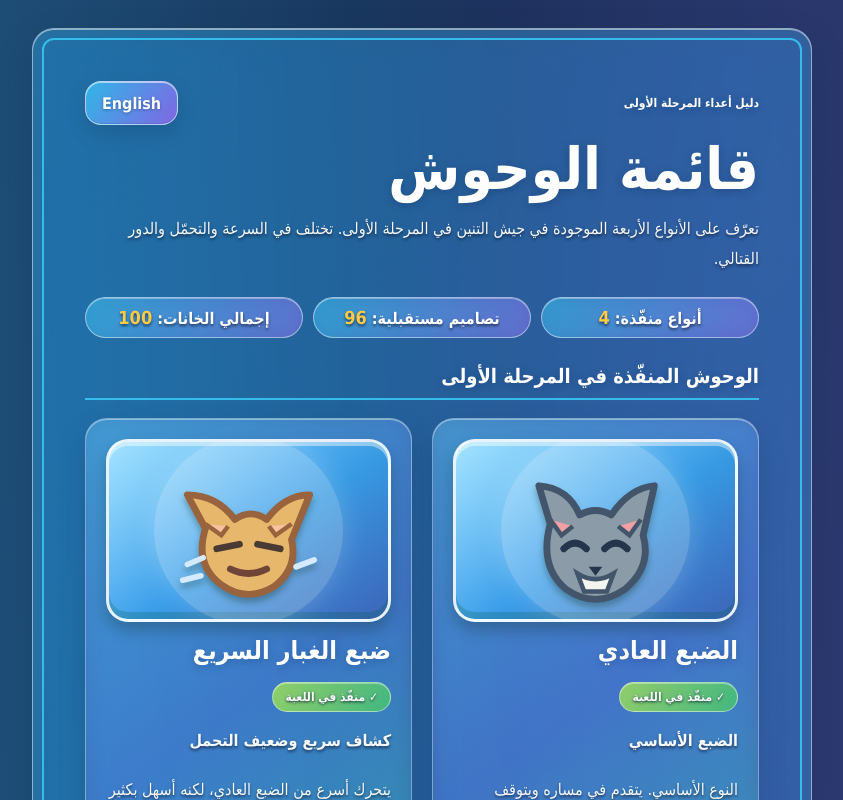
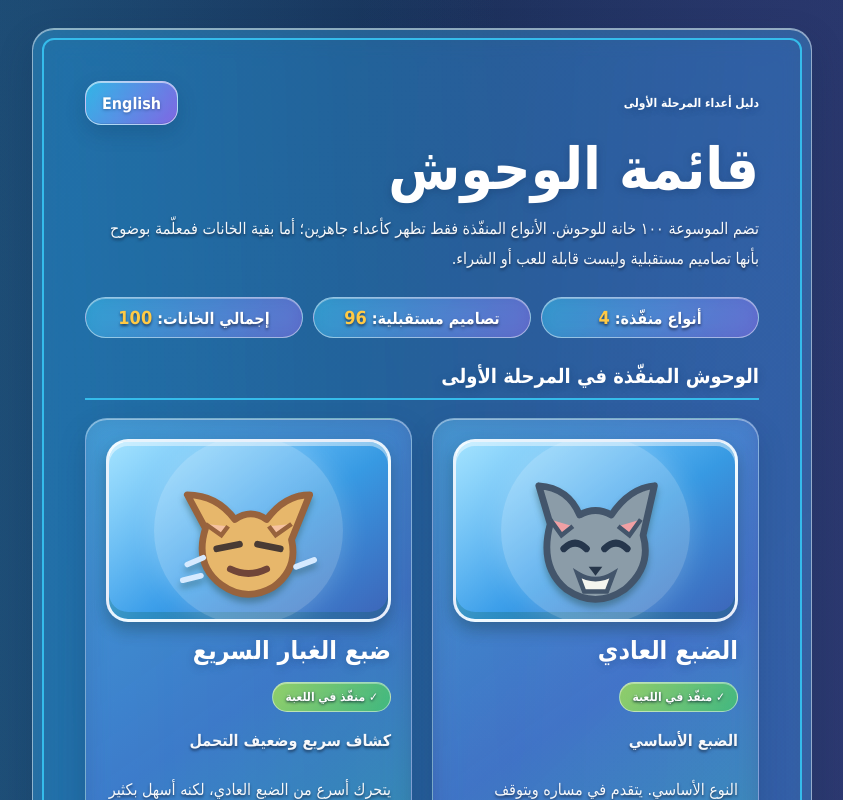
Before and after one commit to waelkamira/FarmVsMonsters, a Next.js app in the folder web/: page /monsters in a window 1280 px wide. Shown: the top 800 px of the page, without its empty margins (218-1061 px from the left). Built offline with nearby package versions, Linux system fonts and the light colour scheme.

Commit message:
Clarify 100-slot monster encyclopedia status

```diff
--- a/web/app/monsters/page.js
+++ b/web/app/monsters/page.js
@@ -20,8 +20,8 @@ export default function MonstersPage() {
         <h1>{ar ? "قائمة الوحوش" : "Monster Collection"}</h1>
         <p className="collection-intro">
           {ar
-            ? "تعرّف على الأنواع الأربعة الموجودة في جيش التنين في المرحلة الأولى. تختلف في السرعة والتحمّل والدور القتالي."
-            : "Meet the four hyena archetypes in the Stage 1 dragon army. They differ in speed, durability, and battlefield role."}
+            ? "تضم الموسوعة ١٠٠ خانة للوحوش. الأنواع المنفّذة فقط تظهر كأعداء جاهزين؛ أما بقية الخانات فمعلّمة بوضوح بأنها تصاميم مستقبلية وليست قابلة للعب أو الشراء."
+            : "The encyclopedia reserves 100 monster entries. Only implemented types are shown as ready enemies; all remaining entries are clearly marked as future designs, not playable or purchasable."}
         </p>
         <div className="collection-summary">
           <span>{ar ? "أنواع منفّذة" : "IMPLEMENTED"}: <strong>{STAGE_ONE_MONSTERS.length}</strong></span>
```
